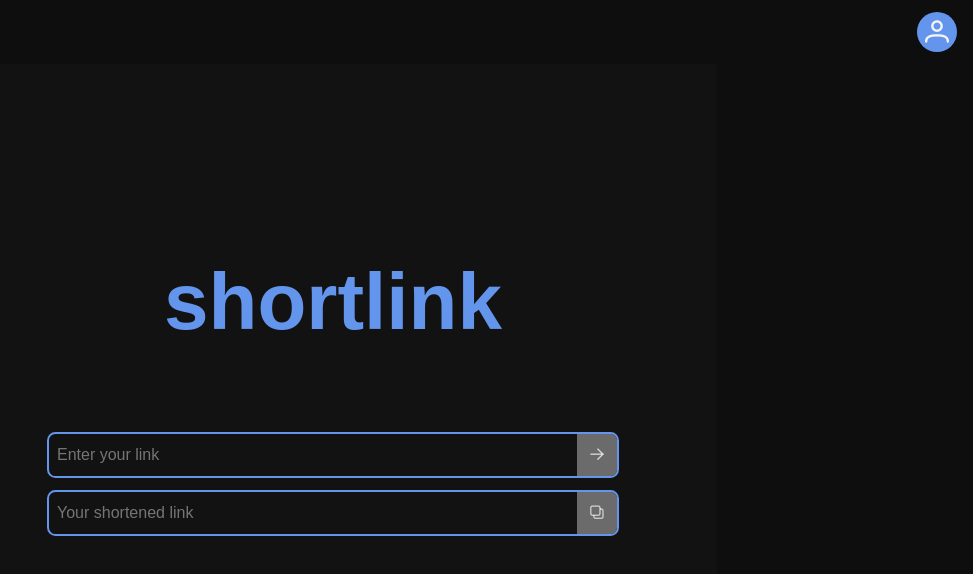
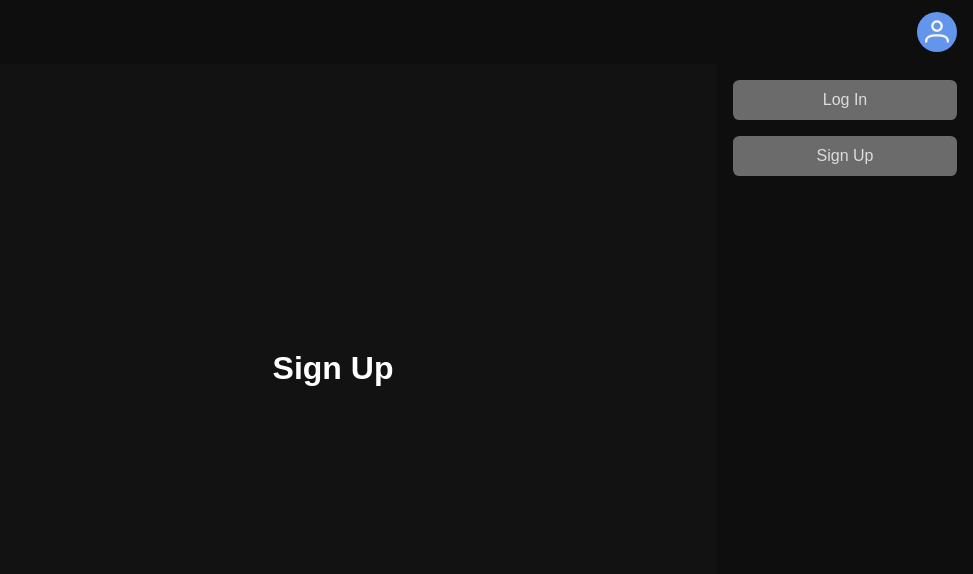
Before and after one commit to Narwhale14/CS3600-MiniLabProject, a Vue app: page /signup in a window 1280 px wide. Both pictures are taken after a click on the button 1244 px from the left and 32 px from the top of the page. Shown: the top 574 px of the page, without its empty margins (307-1280 px from the left). Built offline with nearby package versions, Linux system fonts and the light colour scheme.

Commit message:
router and sidebar buttons

```diff
--- a/package.json
+++ b/package.json
@@ -12,7 +12,8 @@
   },
   "dependencies": {
     "primeicons": "^8.0.2",
-    "vue": "^3.5.42"
+    "vue": "^3.5.42",
+    "vue-router": "^5.4.0"
   },
   "devDependencies": {
     "@tsconfig/node24": "^24.0.5",
--- a/src/App.vue
+++ b/src/App.vue
@@ -1,10 +1,14 @@
 <script setup lang="ts">
-import LinkShortener from './LinkShortener.vue';
 import Sidebar from './Sidebar.vue';
 import Header from './Header.vue'
-import { ref } from 'vue';
+import { ref, watch } from 'vue';
+import { useRoute } from 'vue-router';
 
 const sidebarOpen = ref(false);
+
+// close the sidebar whenever the page changes
+const route = useRoute();
+watch(() => route.path, () => { sidebarOpen.value = false; });
 </script>
 
 <template>
@@ -16,7 +20,7 @@ const sidebarOpen = ref(false);
     </Transition>
 
     <div class="main-page">
-      <LinkShortener/>
+      <RouterView/>
     </div>
   </div>
 </template>
--- a/src/Sidebar.vue
+++ b/src/Sidebar.vue
@@ -1,16 +1,61 @@
+<script setup lang="ts">
+import { useRouter } from 'vue-router'
+import { loggedIn } from './auth'
+
+const router = useRouter()
+</script>
+
 <template>
 	<div class="sidebar">
+		<template v-if="loggedIn">
+			<button class="sidebar-button">View All Links</button>
+			<button class="sidebar-button logout-button" @click="loggedIn = false">Log Out</button>
+		</template>
 
+		<template v-else>
+			<button class="sidebar-button" @click="router.push('/login')">Log In</button>
+			<button class="sidebar-button" @click="router.push('/signup')">Sign Up</button>
+		</template>
 	</div>
 </template>
 
 <style scoped>
 .sidebar {
+	display: flex;
+	flex-direction: column;
 	position: fixed;
 	top: 4rem;
 	width: 16rem;
 	right: 0;
 	bottom: 0;
 	background-color: var(--canvas-dark);
+	gap: 1rem;
+	padding: 1rem;
+	box-sizing: border-box;
+}
+
+.sidebar-button {
+	height: 2.5rem;
+	border: none;
+	border-radius: 0.4rem;
+	color: gainsboro;
+	cursor: pointer;
+	font-size: 1rem;
+}
+
+.sidebar-button:hover {
+	color: whitesmoke;
+}
+
+.logout-button {
+	margin-top: auto;
+	background: none;
+	border: 1px solid crimson;
+	color: crimson;
+}
+
+.logout-button:hover {
+	background-color: crimson;
+	color: whitesmoke;
 }
 </style>
--- /dev/null
+++ b/src/auth.ts
@@ -0,0 +1,3 @@
+import { ref } from 'vue'
+
+export const loggedIn = ref(false);
--- a/src/main.ts
+++ b/src/main.ts
@@ -1,5 +1,6 @@
 import { createApp } from 'vue'
+import { router } from './router.ts'
 import App from './App.vue'
 import './style.css'
 
-createApp(App).mount('#app')
+createApp(App).use(router).mount('#app')
--- /dev/null
+++ b/src/pages/LoginPage.vue
@@ -0,0 +1,3 @@
+<template>
+  <h1>Log In</h1>
+</template>
--- /dev/null
+++ b/src/pages/SignupPage.vue
@@ -0,0 +1,3 @@
+<template>
+  <h1>Sign Up</h1>
+</template>
--- /dev/null
+++ b/src/router.ts
@@ -0,0 +1,13 @@
+import { createRouter, createWebHistory } from 'vue-router';
+import LinkShortener from './pages/LinkShortener.vue';
+import LoginPage from './pages/LoginPage.vue';
+import SignupPage from './pages/SignupPage.vue';
+
+export const router = createRouter({
+    history: createWebHistory(),
+    routes: [
+        { path: '/', component: LinkShortener },
+        { path: '/login', component: LoginPage },
+        { path: '/signup', component: SignupPage }
+    ]
+});
```
Also changed, not shown: src/pages/LinkShortener.vue (renamed from src/LinkShortener.vue), 1 other file (tests, documents, lock files or other folders).
